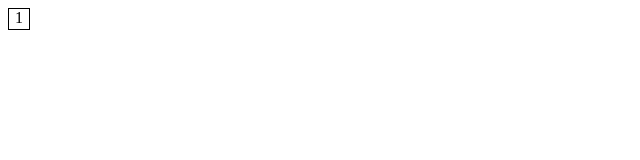
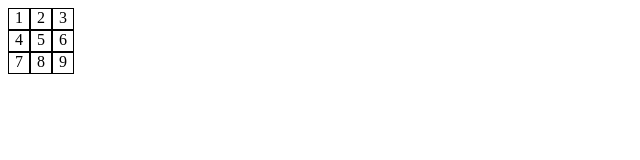
Before and after one commit to mnsmanasa/react-ttt-game, a React app: page / in a window 1280 px wide. Shown: the whole page, without its empty margins (0-640 px from the left). Built offline with nearby package versions, Linux system fonts and the light colour scheme.

Commit message:
2 files modified, 1 added

```diff
--- a/Board.js
+++ b/Board.js
@@ -1,4 +1,5 @@
 import React from 'react';
+import Square from './Square';
 
 class Board extends React.Component {
   constructor(){
@@ -10,7 +11,19 @@ class Board extends React.Component {
 
   render(){
     return (
-      <div className='square'>{this.state.value}</div>
+      <React.Fragment>
+      <Square id="1"/>
+      <Square id="2"/>
+      <Square id="3"/>
+      <br/>
+      <Square id="4"/>
+      <Square id="5"/>
+      <Square id="6"/>
+      <br/>
+      <Square id="7"/>
+      <Square id="8"/>
+      <Square id="9"/>
+      </React.Fragment>
     )
   }
 }
--- /dev/null
+++ b/Square.js
@@ -0,0 +1,19 @@
+import React from 'react';
+
+class Square extends React.Component {
+  constructor(props){
+    super(props)
+    this.state = {
+      squareValue: props.id
+    }
+  }
+
+  handleSquare(){
+  }
+
+  render(){
+    return (<div className='square' onClick={this.handleSquare}>{this.state.squareValue}</div>)
+  }
+}
+
+export default Square
--- a/style.css
+++ b/style.css
@@ -7,4 +7,5 @@ h1, p {
   width: 20px;
   height: 20px;
   text-align: center;
+  display: inline-block;
 }
```
